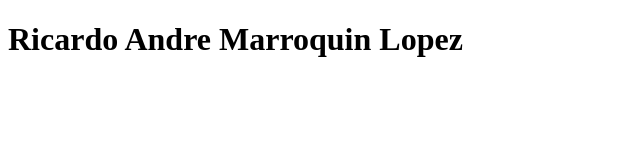
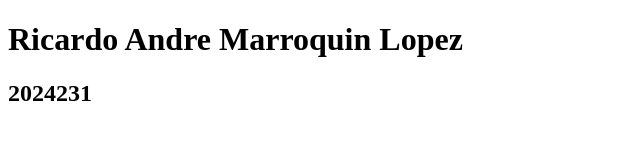
Before and after one commit to rmarroquin-2024231/proyecto1, a plain HTML site: page index.html in a window 1280 px wide. Shown: the whole page, without its empty margins (0-640 px from the left). Drawn offline with Linux system fonts and the light colour scheme.

Commit message:
Agregar numero de carnet  titulo h2

```diff
--- a/index.html
+++ b/index.html
@@ -7,5 +7,6 @@
 </head>
 <body>
     <h1>Ricardo Andre Marroquin Lopez</h1>
+    <h2>2024231</h2>
 </body>
 </html>
```
